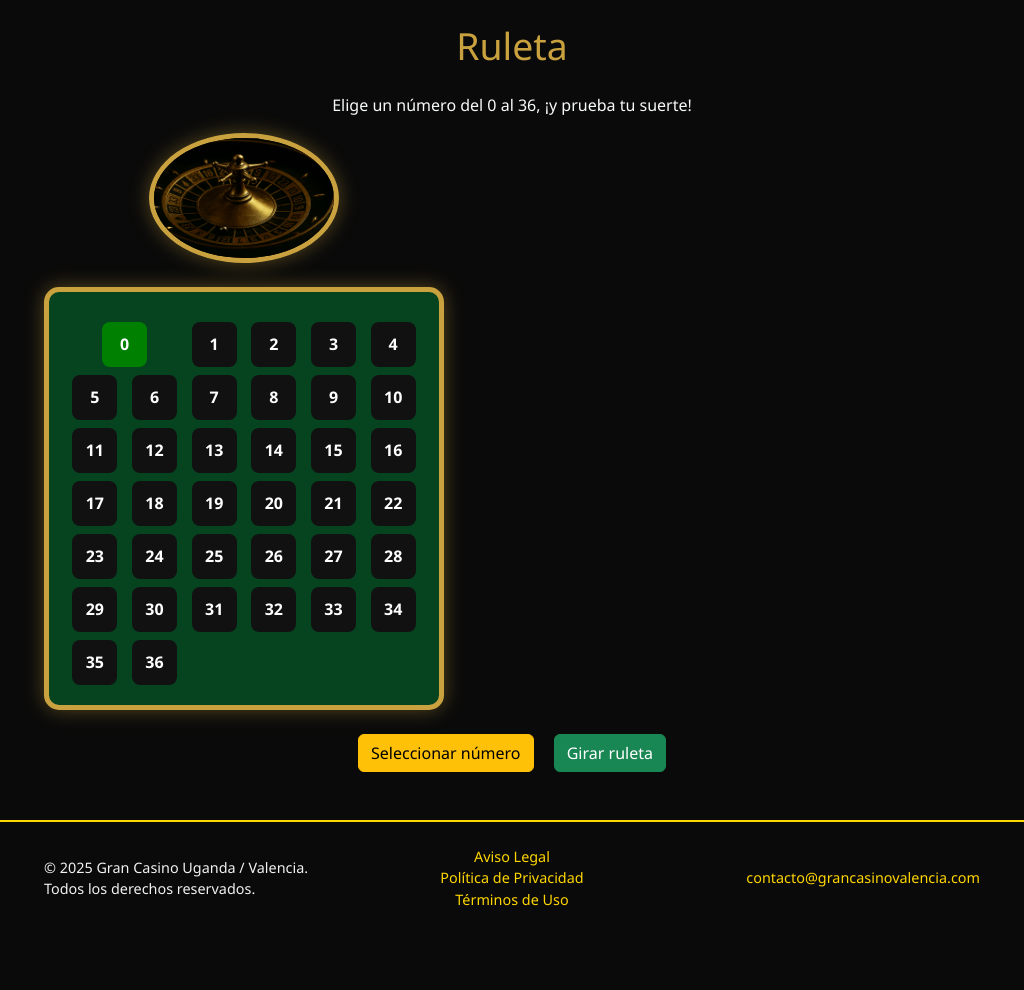
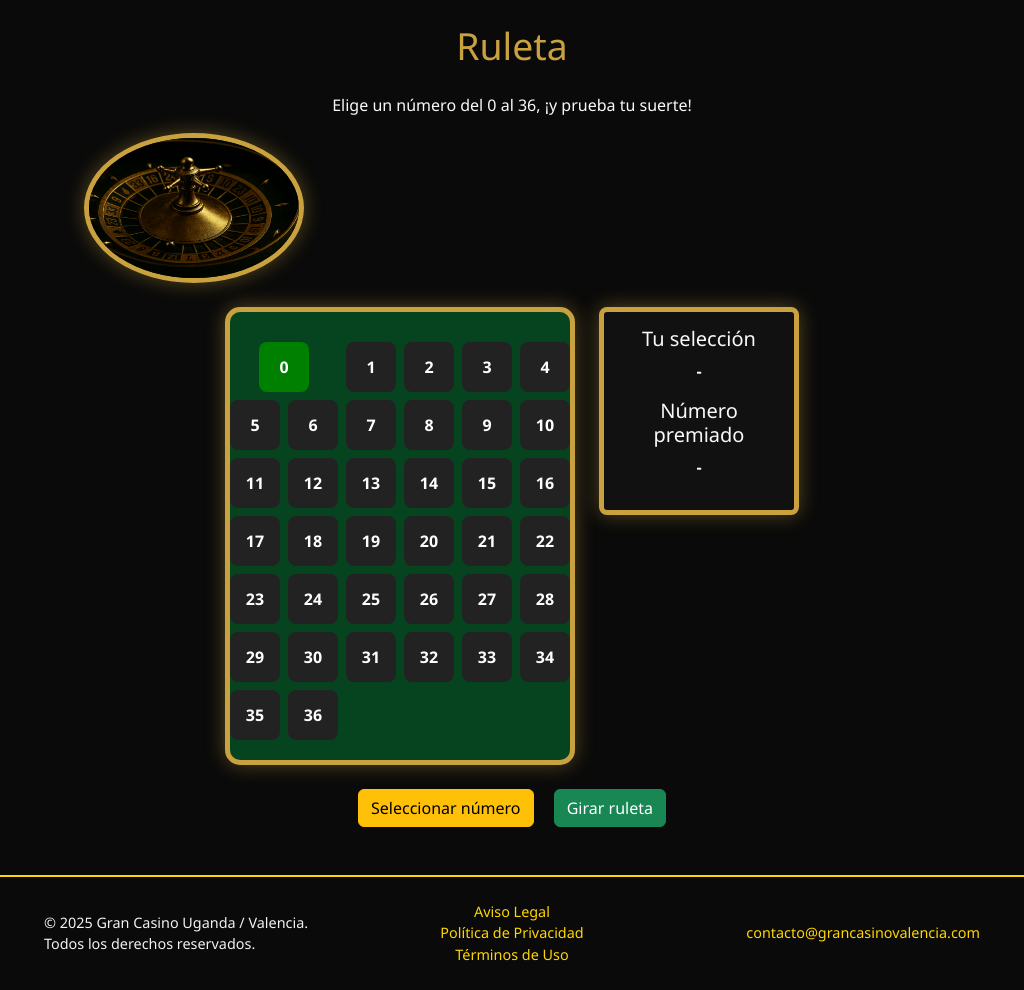
Before and after one commit to saimonfiles06/proyectoFinal, a PHP site: page /juegos/ruleta.html in a window 1024 px wide. Shown: the part 134-1124 px from the top of the page. Before the commit the page ends 1040 px from the top, so only its background shows below. Run offline with PHP 8.4, Linux system fonts and the light colour scheme.

Commit message:
ruleta actualizada

```diff
--- a/css/estilos.css
+++ b/css/estilos.css
@@ -112,9 +112,9 @@ header {
 }
 
 .numero-celda {
-  width: 45px;
-  height: 45px;
-  background-color: #111;
+  width: 50px;
+  height: 50px;
+  background-color: #222;
   color: #fff;
   font-weight: bold;
   border-radius: 8px;
@@ -142,53 +142,93 @@ header {
   border-color: #c9a23f;
 }
 
-/* 🎡 RULETA */
+
+/* Wrapper principal: ruleta + tapete + panel */
+.ruleta-wrapper {
+  display: flex;
+  flex-direction: row;
+  /* fila horizontal */
+  align-items: flex-start;
+  justify-content: left;
+  gap: 40px;
+  /* separación entre columnas */
+  width: 100%;
+  margin-top: 30px;
+}
+
+/* Columna izquierda: ruleta */
 .ruleta-container {
-  flex: 1;
-  min-width: 250px;
-  max-width: 420px;
+  flex: 0 0 300px;
+  /* ancho fijo */
   display: flex;
-  flex-direction: column;
+  justify-content: center;
   align-items: center;
-  justify-content: center;
-  text-align: center;
 }
 
 #ruleta {
-  display: block;
-  margin: 0 auto;
-  width: 200px;
-  max-width: 70%;
+  width: 250px;
   height: auto;
   border: 5px solid #c9a23f;
   border-radius: 50%;
   box-shadow: 0 0 20px rgba(201, 162, 63, 0.4);
   transition: transform 4s cubic-bezier(0.2, 0.7, 0.2, 1);
+  display: flex;
+  flex-direction: row;
+  /* fila horizontal */
+  align-items: flex-start;
+  justify-content: left;
 }
 
-/* 🎰 Botones ruleta */
+/* Columna central: tapete */
+.tapete {
+  flex: 1 1 400px;
+  max-width: 400px;
+  display: flex;
+  flex-direction: column;
+  align-items: center;
+}
+
+.numeros-tapete {
+  display: grid;
+  grid-template-columns: repeat(6, 50px);
+  gap: 8px;
+  justify-items: center;
+}
+
+.numero-celda {
+  width: 50px;
+  height: 50px;
+  font-size: 1rem;
+}
+
+/* Botones debajo del tapete */
 .botones-ruleta {
   display: flex;
-  justify-content: space-between;
+  justify-content: center;
+  gap: 15px;
+  margin-top: 20px;
   width: 100%;
-  margin-top: 20px;
-  gap: 10px;
+  flex-wrap: wrap;
 }
 
 .btn-ruleta {
-  flex: 1;
-  background-color: #c9a23f;
-  color: #0a0a0a;
-  font-weight: bold;
-  border: none;
-  padding: 10px;
-  border-radius: 10px;
-  transition: background-color 0.3s;
-  text-align: center;
+  flex: 1 1 120px;
+  max-width: 150px;
 }
 
-.btn-ruleta:hover {
-  background-color: #e1be58;
+/* Columna derecha: panel lateral de resultados */
+.resultado-lateral {
+  flex: 0 0 200px;
+  /* ancho fijo */
+  max-width: 200px;
+  background-color: #111;
+  border: 5px solid #c9a23f;
+  border-radius: 8px;
+  text-align: center;
+  padding: 15px;
+  color: #c9a23f;
+  box-shadow: 0 0 20px rgba(201, 162, 63, 0.4);
+  font-weight: bold;
 }
 
 /* ===== Blackjack ===== */
@@ -651,26 +701,53 @@ header {
     gap: 25px;
   }
 
-  .tapete,
-  .ruleta-container,
-  .slots-explanation,
-  .slots-interface,
-  .slots-winnings,
-  .carrera-columna {
-    flex: 1 1 50%;
-    max-width: 400px;
+  /* Wrapper de ruleta: tapete + ruleta + panel lateral en fila */
+  .ruleta-wrapper {
+    display: flex;
+    flex-direction: row;
+    align-items: flex-start;
+    justify-content: center;
+    gap: 25px;
+    width: 100%;
   }
 
-  .numeros-tapete {
-    grid-template-columns: repeat(6, 1fr);
+  /* Tapete */
+  .tapete {
+    flex: 1 1 40%;
+    max-width: 350px;
   }
 
+  /* Ruleta */
+  .ruleta-container {
+    flex: 1 1 30%;
+    max-width: 300px;
+  }
+
+  /* Panel lateral de resultados */
+  .resultado-lateral {
+    flex: 0 0 200px;
+    max-width: 200px;
+  }
+
+  /* Imagen de la ruleta */
   #ruleta {
-    width: 190px;
+    width: 220px;
     margin: 0 auto;
   }
 
-  /* ===== Botones ===== */
+  /* Botones de ruleta */
+  .botones-ruleta {
+    flex-direction: row;
+    flex-wrap: wrap;
+    gap: 10px;
+    width: 100%;
+  }
+
+  .btn-ruleta {
+    flex: 1 1 45%;
+  }
+
+  /* ===== Botones generales ===== */
   .botones-fila {
     flex-wrap: wrap;
     justify-content: center;
--- a/juegos/ruleta.html
+++ b/juegos/ruleta.html
@@ -1,5 +1,6 @@
 <!DOCTYPE html>
 <html lang="es-ES">
+
 <head>
   <meta charset="UTF-8">
   <meta name="viewport" content="width=device-width, initial-scale=1.0">
@@ -8,6 +9,7 @@
   <link rel="stylesheet" href="../css/estilos.css">
   <link rel="shortcut icon" href="../img/ruleta.png" type="image/x-icon">
 </head>
+
 <body>
   <header class="d-flex justify-content-between align-items-center p-3 flex-wrap">
     <a href="../index.html" class="navbar-brand">
@@ -23,21 +25,28 @@
     <div class="ruleta-container">
       <img src="../img/ruleta.png" alt="Ruleta" id="ruleta" class="img-fluid">
     </div>
+    <div class="ruleta-wrapper d-flex justify-content-center align-items-start gap-4 mt-4">
+      <!-- TAPETE -->
+      <div class="tapete">
+        <div id="numeros-tapete" class="numeros-tapete"></div>
+      </div>
 
-    <!-- TAPETE con los números -->
-    <div class="tapete mt-4">
-      <div id="numeros-tapete" class="numeros-tapete"></div>
+      <!-- PANEL DE RESULTADOS -->
+      <div class="resultado-lateral text-light" id="resultado-lateral">
+        <h5>Tu selección</h5>
+        <p id="numero-seleccionado">-</p>
+
+        <h5>Número premiado</h5>
+        <p id="resultado-ruleta">-</p>
+      </div>
     </div>
+
 
     <!-- Controles -->
     <div class="mt-4">
       <button id="btn-seleccionar" class="btn btn-warning me-3">Seleccionar número</button>
       <button id="btn-girar" class="btn btn-success">Girar ruleta</button>
     </div>
-
-    <!-- Resultado -->
-    <p id="numero-seleccionado" class="text-light mt-3"></p>
-    <p id="resultado-ruleta" class="fw-bold mt-3 text-light"></p>
   </main>
 
   <footer class="footer mt-5">
@@ -65,4 +74,5 @@
 
   <script src="../js/ruleta.js"></script>
 </body>
+
 </html>
```
Also changed, not shown: other parts of css/estilos.css (+29 -24 lines).
